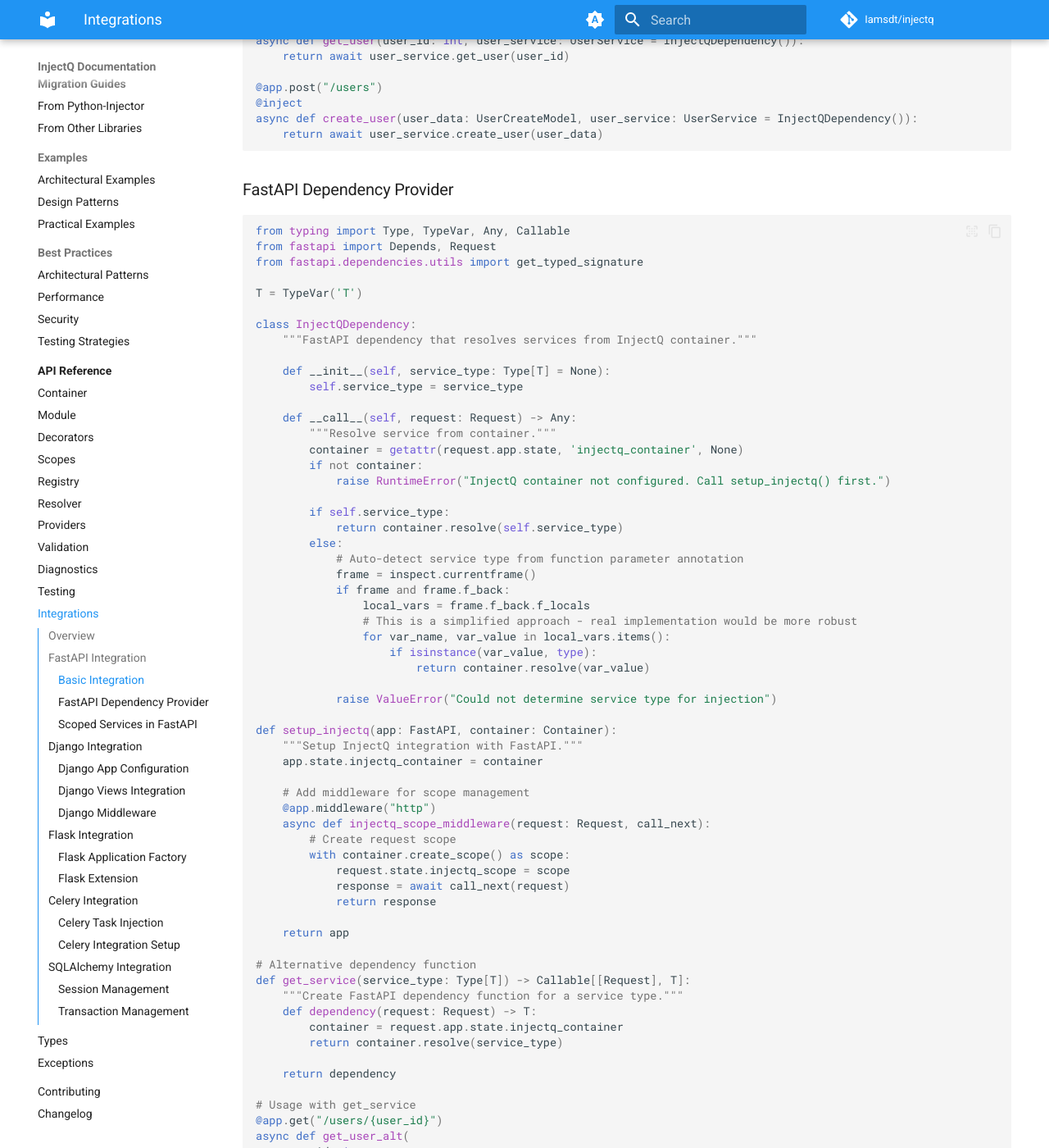
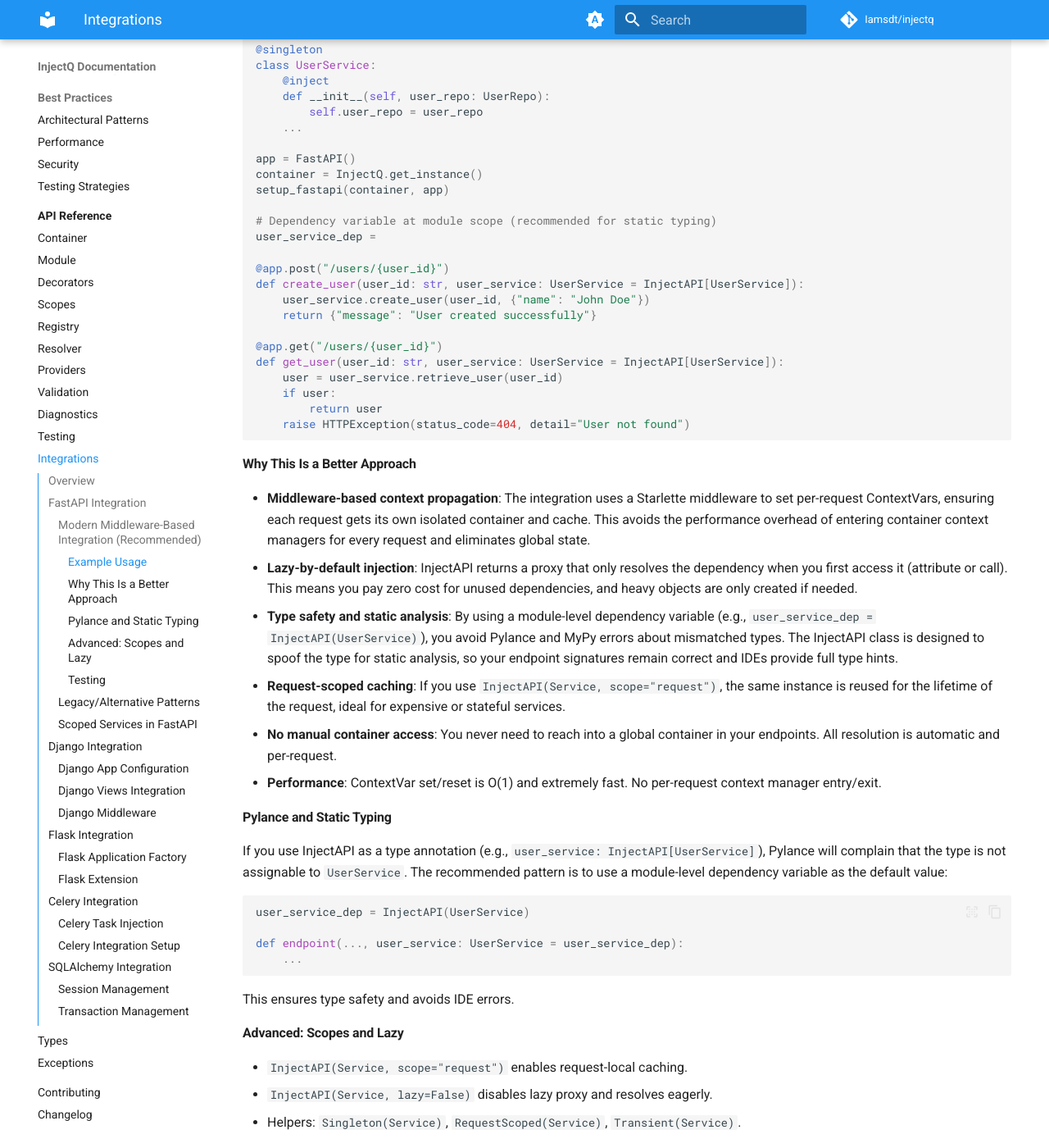
Before and after one commit to 10xHub/injectq, an MkDocs documentation site: the page built from docs/api-reference/integrations.md, in a window 1280 px wide and 1400 px high, scrolled down 872 px. Shown: the whole window at 82% size. Built offline with MkDocs 1.6.1 and Material for MkDocs 9.7.7, drawn with Linux system fonts in a browser that asks for light colours; comment, search, counter and statistics services are not loaded; the version menu is left out; some of the changed text lies outside the part shown.

Commit message:
feat: Enhance FastAPI integration with middleware-based dependency injection and improved type safety

````diff
--- a/docs/api-reference/integrations.md
+++ b/docs/api-reference/integrations.md
@@ -6,105 +6,95 @@
 
 The integrations module provides seamless integration with popular Python frameworks and libraries, enabling easy adoption of dependency injection in existing applications.
 
+
 ## FastAPI Integration
 
-### Basic Integration
+### Modern Middleware-Based Integration (Recommended)
+
+InjectQ's FastAPI integration uses a high-performance, middleware-based approach for dependency injection. This avoids global container state and leverages per-request ContextVars for true request scoping and isolation.
+
+**Key benefits:**
+- No global container state or manual access
+- Request-scoped caching and lifecycle
+- Lazy-by-default injection: dependencies are only resolved when first accessed
+- Type-safe: static analysis tools (Pylance, MyPy) see the correct type
+- Middleware sets up context for every request with O(1) overhead
+
+#### Example Usage
 
 ```python
-from fastapi import FastAPI
-from injectq.integrations.fastapi import InjectQDependency, setup_injectq
-from injectq import Container, inject
+from fastapi import FastAPI, HTTPException
+from injectq import InjectQ, singleton, inject
+from injectq.integrations import InjectAPI, setup_fastapi
 
-# Create FastAPI app and InjectQ container
+@singleton
+class UserRepo:
+    ...
+
+@singleton
+class UserService:
+    @inject
+    def __init__(self, user_repo: UserRepo):
+        self.user_repo = user_repo
+    ...
+
 app = FastAPI()
-container = Container()
+container = InjectQ.get_instance()
+setup_fastapi(container, app)
 
-# Register services
-container.register(UserRepository, DatabaseUserRepository)
-container.register(EmailService, SMTPEmailService)
+# Dependency variable at module scope (recommended for static typing)
+user_service_dep =
 
-# Setup InjectQ with FastAPI
-setup_injectq(app, container)
+@app.post("/users/{user_id}")
+def create_user(user_id: str, user_service: UserService = InjectAPI[UserService]):
+    user_service.create_user(user_id, {"name": "John Doe"})
+    return {"message": "User created successfully"}
 
-# Use dependency injection in endpoints
 @app.get("/users/{user_id}")
-@inject
-async def get_user(user_id: int, user_service: UserService = InjectQDependency()):
-    return await user_service.get_user(user_id)
-
-@app.post("/users")
-@inject
-async def create_user(user_data: UserCreateModel, user_service: UserService = InjectQDependency()):
-    return await user_service.create_user(user_data)
+def get_user(user_id: str, user_service: UserService = InjectAPI[UserService]):
+    user = user_service.retrieve_user(user_id)
+    if user:
+        return user
+    raise HTTPException(status_code=404, detail="User not found")
 ```
 
-### FastAPI Dependency Provider
+#### Why This Is a Better Approach
+
+- **Middleware-based context propagation**: The integration uses a Starlette middleware to set per-request ContextVars, ensuring each request gets its own isolated container and cache. This avoids the performance overhead of entering container context managers for every request and eliminates global state.
+- **Lazy-by-default injection**: InjectAPI returns a proxy that only resolves the dependency when you first access it (attribute or call). This means you pay zero cost for unused dependencies, and heavy objects are only created if needed.
+- **Type safety and static analysis**: By using a module-level dependency variable (e.g., `user_service_dep = InjectAPI(UserService)`), you avoid Pylance and MyPy errors about mismatched types. The InjectAPI class is designed to spoof the type for static analysis, so your endpoint signatures remain correct and IDEs provide full type hints.
+- **Request-scoped caching**: If you use `InjectAPI(Service, scope="request")`, the same instance is reused for the lifetime of the request, ideal for expensive or stateful services.
+- **No manual container access**: You never need to reach into a global container in your endpoints. All resolution is automatic and per-request.
+- **Performance**: ContextVar set/reset is O(1) and extremely fast. No per-request context manager entry/exit.
+
+#### Pylance and Static Typing
+
+If you use InjectAPI as a type annotation (e.g., `user_service: InjectAPI[UserService]`), Pylance will complain that the type is not assignable to `UserService`. The recommended pattern is to use a module-level dependency variable as the default value:
 
 ```python
-from typing import Type, TypeVar, Any, Callable
-from fastapi import Depends, Request
-from fastapi.dependencies.utils import get_typed_signature
+user_service_dep = InjectAPI(UserService)
 
-T = TypeVar('T')
+def endpoint(..., user_service: UserService = user_service_dep):
+    ...
+```
 
-class InjectQDependency:
-    """FastAPI dependency that resolves services from InjectQ container."""
+This ensures type safety and avoids IDE errors.
 
-    def __init__(self, service_type: Type[T] = None):
-        self.service_type = service_type
+#### Advanced: Scopes and Lazy
 
-    def __call__(self, request: Request) -> Any:
-        """Resolve service from container."""
-        container = getattr(request.app.state, 'injectq_container', None)
-        if not container:
-            raise RuntimeError("InjectQ container not configured. Call setup_injectq() first.")
+- `InjectAPI(Service, scope="request")` enables request-local caching.
+- `InjectAPI(Service, lazy=False)` disables lazy proxy and resolves eagerly.
+- Helpers: `Singleton(Service)`, `RequestScoped(Service)`, `Transient(Service)`.
 
-        if self.service_type:
-            return container.resolve(self.service_type)
-        else:
-            # Auto-detect service type from function parameter annotation
-            frame = inspect.currentframe()
-            if frame and frame.f_back:
-                local_vars = frame.f_back.f_locals
-                # This is a simplified approach - real implementation would be more robust
-                for var_name, var_value in local_vars.items():
-                    if isinstance(var_value, type):
-                        return container.resolve(var_value)
+#### Testing
 
-            raise ValueError("Could not determine service type for injection")
+You can stub InjectAPI in tests or use the same pattern with FastAPI's TestClient. The middleware ensures each test request is isolated.
 
-def setup_injectq(app: FastAPI, container: Container):
-    """Setup InjectQ integration with FastAPI."""
-    app.state.injectq_container = container
 
-    # Add middleware for scope management
-    @app.middleware("http")
-    async def injectq_scope_middleware(request: Request, call_next):
-        # Create request scope
-        with container.create_scope() as scope:
-            request.state.injectq_scope = scope
-            response = await call_next(request)
-            return response
 
-    return app
+### Legacy/Alternative Patterns
 
-# Alternative dependency function
-def get_service(service_type: Type[T]) -> Callable[[Request], T]:
-    """Create FastAPI dependency function for a service type."""
-    def dependency(request: Request) -> T:
-        container = request.app.state.injectq_container
-        return container.resolve(service_type)
-
-    return dependency
-
-# Usage with get_service
-@app.get("/users/{user_id}")
-async def get_user_alt(
-    user_id: int,
-    user_service: UserService = Depends(get_service(UserService))
-):
-    return await user_service.get_user(user_id)
-```
+Older patterns (such as using a global container or manual dependency functions) are discouraged. The middleware-based InjectAPI approach is recommended for all new projects.
 
 ### Scoped Services in FastAPI
 
--- a/docs/integrations/fastapi.md
+++ b/docs/integrations/fastapi.md
@@ -2,41 +2,91 @@
 
 **FastAPI integration** provides seamless dependency injection for FastAPI applications, enabling automatic service resolution with proper request scoping and lifecycle management.
 
+
 ## 🎯 Getting Started
 
-### Basic Setup
+### Modern Middleware-Based Setup (Recommended)
+
+InjectQ's FastAPI integration uses a high-performance, middleware-based approach for dependency injection. This avoids global container state and leverages per-request ContextVars for true request scoping and isolation.
+
+**Key benefits:**
+- No global container state or manual access
+- Request-scoped caching and lifecycle
+- Lazy-by-default injection: dependencies are only resolved when first accessed
+- Type-safe: static analysis tools (Pylance, MyPy) see the correct type
+- Middleware sets up context for every request with O(1) overhead
+
+#### Example Usage
 
 ```python
-from fastapi import FastAPI
-from injectq import InjectQ
-from injectq.integrations.fastapi import setup_fastapi_integration, InjectQDependency
+from fastapi import FastAPI, HTTPException
+from injectq import InjectQ, singleton, inject
+from injectq.integrations import InjectAPI, setup_fastapi
 
-# 1. Create container and bind services
-container = InjectQ()
-container.bind(IUserService, UserService())
-container.bind(IOrderService, OrderService())
+@singleton
+class UserRepo:
+    ...
 
-# 2. Create FastAPI app
-app = FastAPI(title="My API", version="1.0.0")
+@singleton
+class UserService:
+    @inject
+    def __init__(self, user_repo: UserRepo):
+        self.user_repo = user_repo
+    ...
 
-# 3. Set up integration
-setup_fastapi_integration(app, container)
+app = FastAPI()
+container = InjectQ.get_instance()
+setup_fastapi(container, app)
 
-# 4. Use dependency injection in endpoints
+# Dependency variable at module scope (recommended for static typing)
+@app.post("/users/{user_id}")
+def create_user(
+    user_id: str, user_service: Annotated[UserService, InjectAPI(UserService)]
+):
+    user_service.create_user(user_id, {"name": "John Doe"})
+    return {"message": "User created successfully"}
+
+
 @app.get("/users/{user_id}")
-async def get_user(
-    user_id: int,
-    user_service: IUserService = InjectQDependency(IUserService)
-):
-    return user_service.get_user(user_id)
+def get_user(user_id: str, user_service: UserService = InjectAPI[UserService]):
+    user = user_service.retrieve_user(user_id)
+    if user:
+        return user
+    raise HTTPException(status_code=404, detail="User not found")
+```
 
-@app.post("/orders")
-async def create_order(
-    order_data: OrderCreate,
-    order_service: IOrderService = InjectQDependency(IOrderService)
-):
-    return order_service.create_order(order_data)
+#### Why This Is a Better Approach
+
+- **Middleware-based context propagation**: The integration uses a Starlette middleware to set per-request ContextVars, ensuring each request gets its own isolated container and cache. This avoids the performance overhead of entering container context managers for every request and eliminates global state.
+- **Lazy-by-default injection**: InjectAPI returns a proxy that only resolves the dependency when you first access it (attribute or call). This means you pay zero cost for unused dependencies, and heavy objects are only created if needed.
+- **Type safety and static analysis**: By using a module-level dependency variable (e.g., `user_service_dep = InjectAPI(UserService)`), you avoid Pylance and MyPy errors about mismatched types. The InjectAPI class is designed to spoof the type for static analysis, so your endpoint signatures remain correct and IDEs provide full type hints.
+- **Request-scoped caching**: If you use `InjectAPI(Service, scope="request")`, the same instance is reused for the lifetime of the request, ideal for expensive or stateful services.
+- **No manual container access**: You never need to reach into a global container in your endpoints. All resolution is automatic and per-request.
+- **Performance**: ContextVar set/reset is O(1) and extremely fast. No per-request context manager entry/exit.
+
+#### Pylance and Static Typing
+
+If you use InjectAPI as a type annotation (e.g., `user_service: InjectAPI[UserService]`), Pylance will complain that the type is not assignable to `UserService`. The recommended pattern is to use a module-level dependency variable as the default value:
+
+```python
+user_service_dep = InjectAPI(UserService)
+
+def endpoint(..., user_service: UserService = user_service_dep):
+    ...
 ```
+
+This ensures type safety and avoids IDE errors.
+
+#### Advanced: Scopes and Lazy
+
+- `InjectAPI(Service, scope="request")` enables request-local caching.
+- `InjectAPI(Service, lazy=False)` disables lazy proxy and resolves eagerly.
+- Helpers: `Singleton(Service)`, `RequestScoped(Service)`, `Transient(Service)`.
+
+#### Testing
+
+You can stub InjectAPI in tests or use the same pattern with FastAPI's TestClient. The middleware ensures each test request is isolated.
+
 
 ### Service Definitions
 
@@ -689,6 +739,7 @@ FastAPI integration provides:
 - **Framework lifecycle integration** - Automatic cleanup and resource management
 - **Testing support** - Easy mocking and test isolation
 
+
 **Key features:**
 - Seamless integration with FastAPI's dependency system
 - Support for all InjectQ scopes (singleton, scoped, transient)
@@ -696,6 +747,7 @@ FastAPI integration provides:
 - Custom dependency resolvers
 - Background task integration
 - WebSocket support
+- **Lazy-by-default injection for optimal performance**
 
 **Best practices:**
 - Use scoped services for request-specific data
````
Also changed, not shown: 5 other files.
